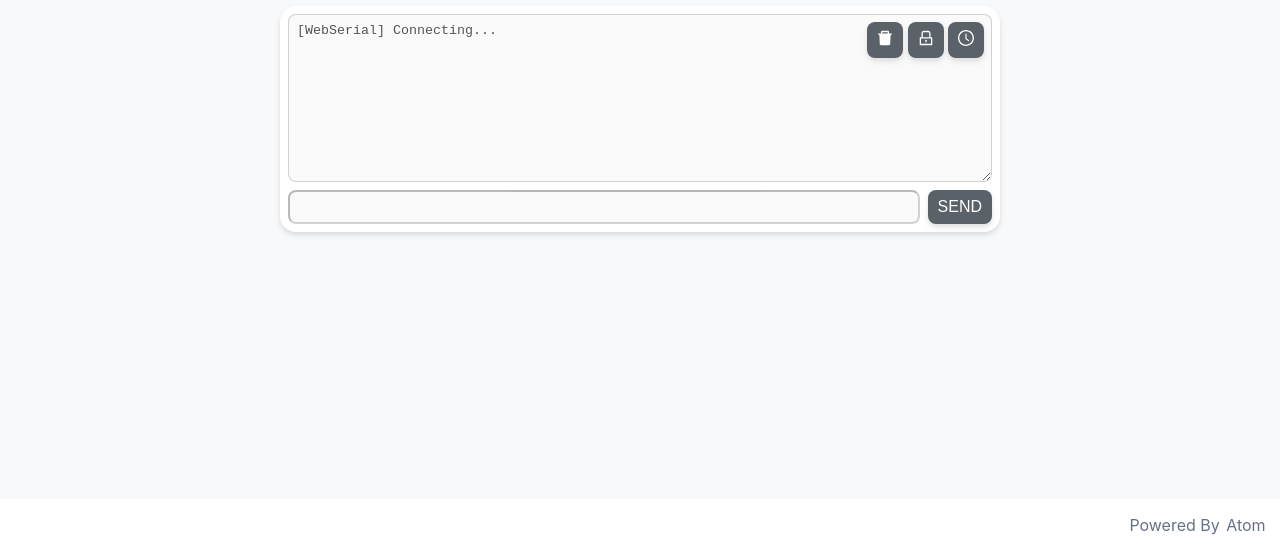
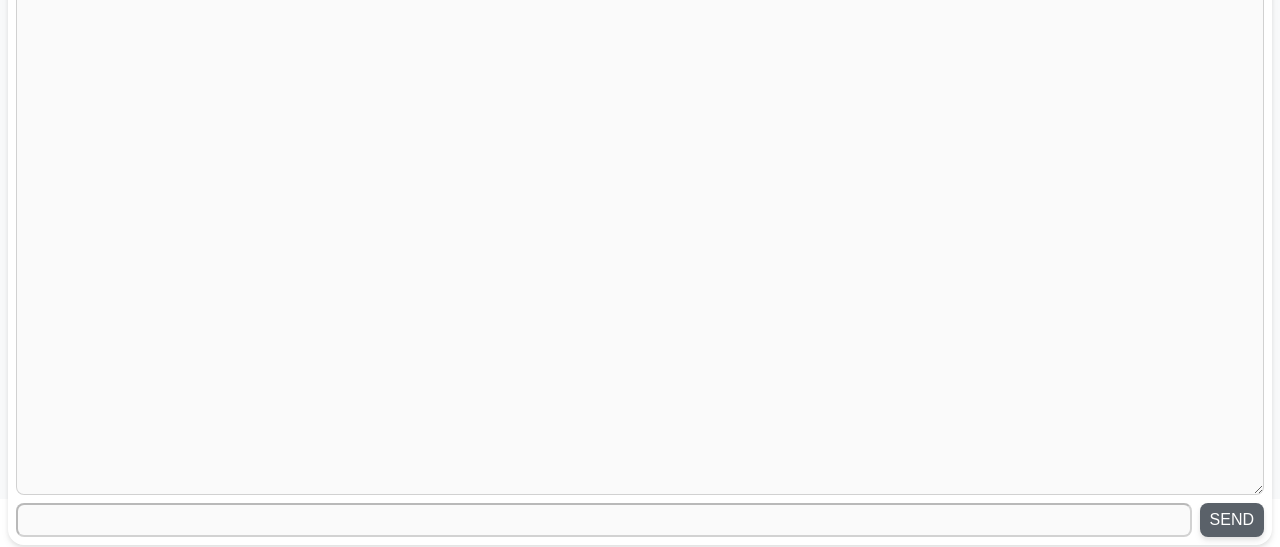
Before and after one commit to asjdf/WebSerialLite, a plain HTML site: page frontend/index.html in a window 1280 px wide. Shown: the part 301-848 px from the top of the page. Drawn offline with Linux system fonts and the light colour scheme.

Commit message:
Some minor UI enhancements

```diff
--- a/frontend/index.html
+++ b/frontend/index.html
@@ -83,9 +83,10 @@
         }
 
         .main {
+            padding-top: 3rem;
             display: flex;
             flex-direction: column;
-            justify-content: center;
+            justify-content: flex-start;
             align-items: center;
             height: 100dvh;
         }
@@ -97,9 +98,9 @@
             border-width: 0.5rem;
             border-radius: 1rem;
             background-color: #fff;
-            max-width: 45rem;
             width: calc(100% - 1rem);
             font-size: medium;
+            margin-top: 2.5rem;
         }
 
         .pannel button {
@@ -193,7 +194,7 @@
                     </svg>
                 </button>
             </div>
-            <textarea class="w-full rounded" title="record" id="record" cols="30" rows="10" disabled></textarea>
+            <textarea class="w-full rounded" title="record" id="record" cols="30" rows="40" disabled></textarea>
             <div class="flex w-full grid gap-2" id="terminal">
                 <input type="text" name="cmd" id="command-text" class="grow rounded" /><button
                     class="grid justify-items-end rounded shadow" id="command-button">
@@ -236,6 +237,7 @@
         websocket.onopen = onOpen;
         websocket.onclose = onClose;
         websocket.onmessage = onMessage;
+        websocket.onerror = onError;
     }
 
     function initButton() {
@@ -264,8 +266,13 @@
         document.getElementById("command-text").disabled = false;
     }
 
+    function onError() {
+        terminalWrite("[WebSerial] Error!\n");
+    }
+
     function onClose(event) {
         console.log("Connection closed");
+        terminalWrite("[WebSerial] Connection closed.\n");
         setTimeout(initWebSocket, 2000);
     }
 
```
